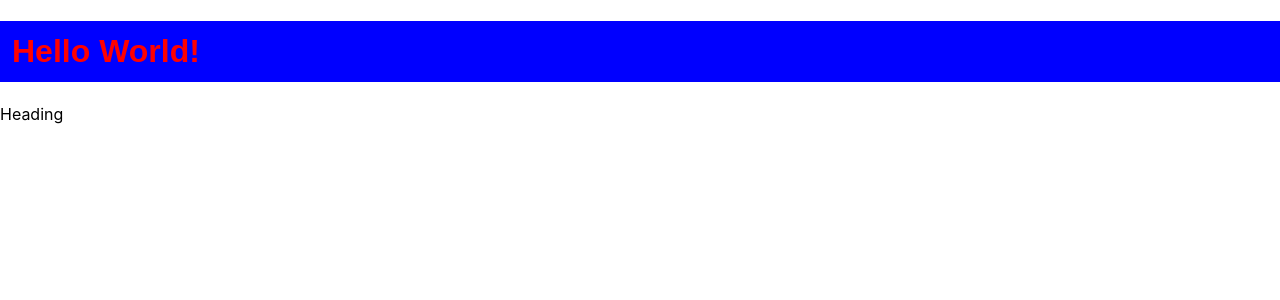
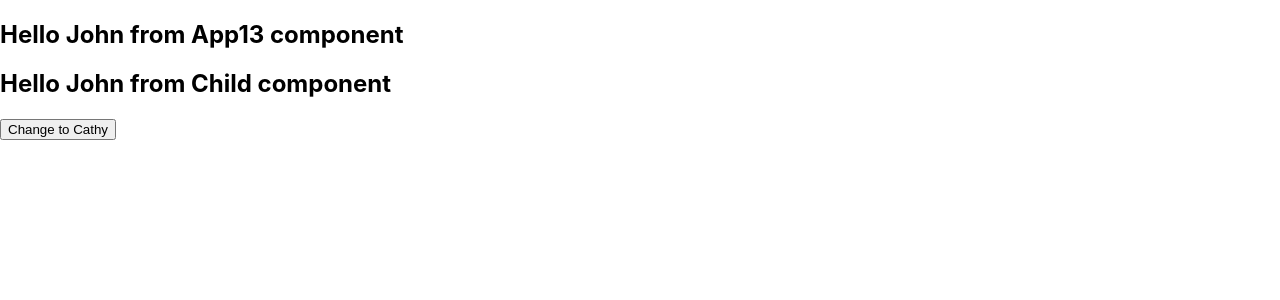
Before and after one commit to srivalli33/lyrosreact, a React (Create React App) app: page / in a window 1280 px wide. Shown: the top 300 px of the page. Built offline with nearby package versions, Linux system fonts and the light colour scheme.

Commit message:
App13a has been added

```diff
--- /dev/null
+++ b/src/App13a.js
@@ -0,0 +1,14 @@
+import { useState, createContext, useContext } from "react";
+import Childa from "./Childa";
+export const UserContext = createContext();
+export default function App13a() {
+  const [user, setUser] = useState("John");
+  return (
+    <>
+      <UserContext.Provider value={{ user, setUser }}>
+        <h2>Hello {user} from App13 component</h2>
+        <Childa />
+      </UserContext.Provider>
+    </>
+  );
+}
--- /dev/null
+++ b/src/Childa.js
@@ -0,0 +1,11 @@
+import {UserContext} from "./App13a"
+import { useContext } from "react";
+export default function Childa() {
+  const {user,setUser} = useContext(UserContext);
+  return (
+    <>
+      <h2>Hello {user} from Child component</h2>
+      <button>Change to Cathy</button>
+    </>
+  );
+}
--- a/src/index.js
+++ b/src/index.js
@@ -1,11 +1,11 @@
 import React from "react";
 import ReactDOM from "react-dom/client";
 import "./index.css";
-import App18 from "./App18";
+import App13a from "./App13a";
 
 const root = ReactDOM.createRoot(document.getElementById("root"));
 root.render(
   <>
-    <App18 />
+    <App13a />
   </>
 );
```
